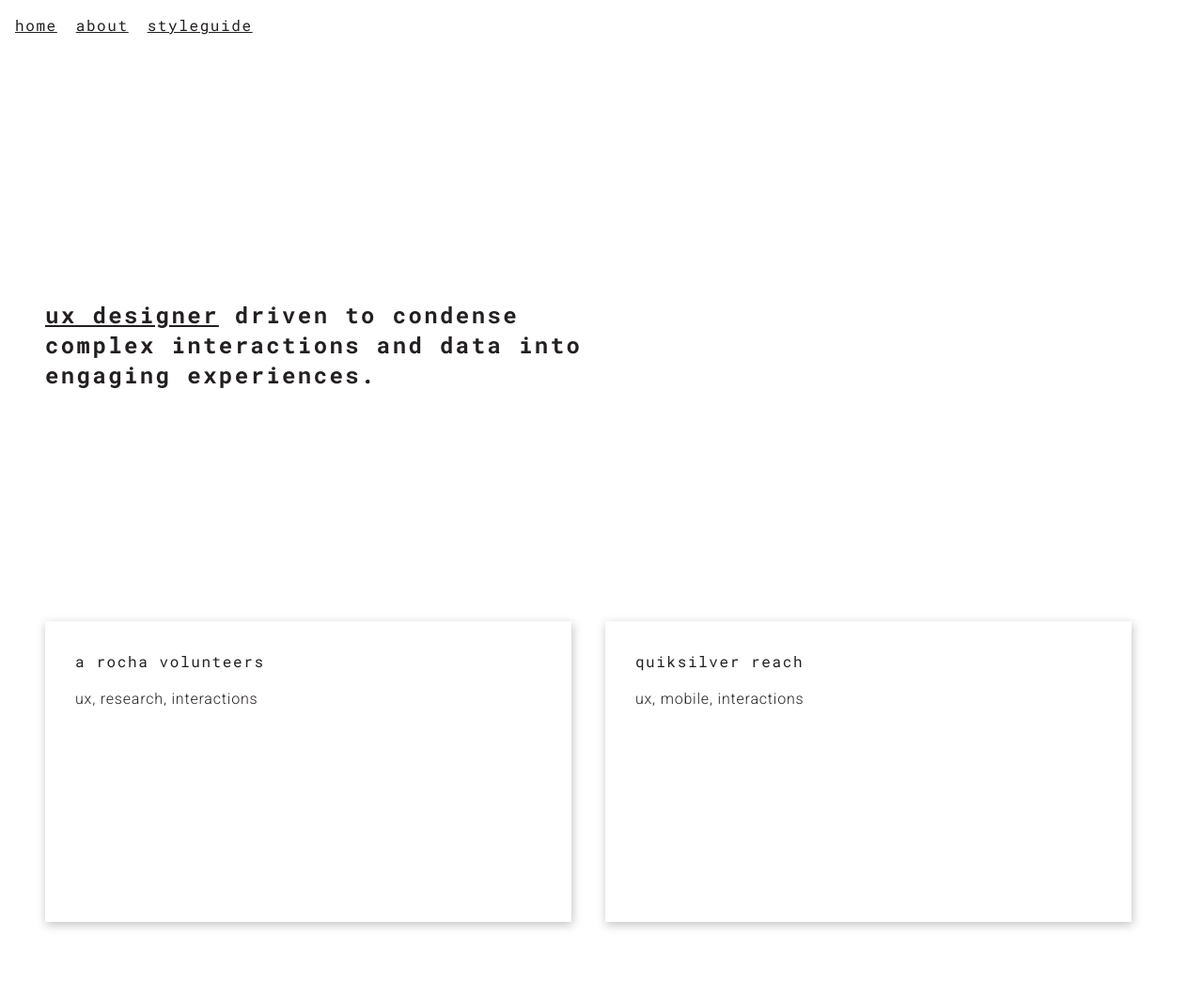
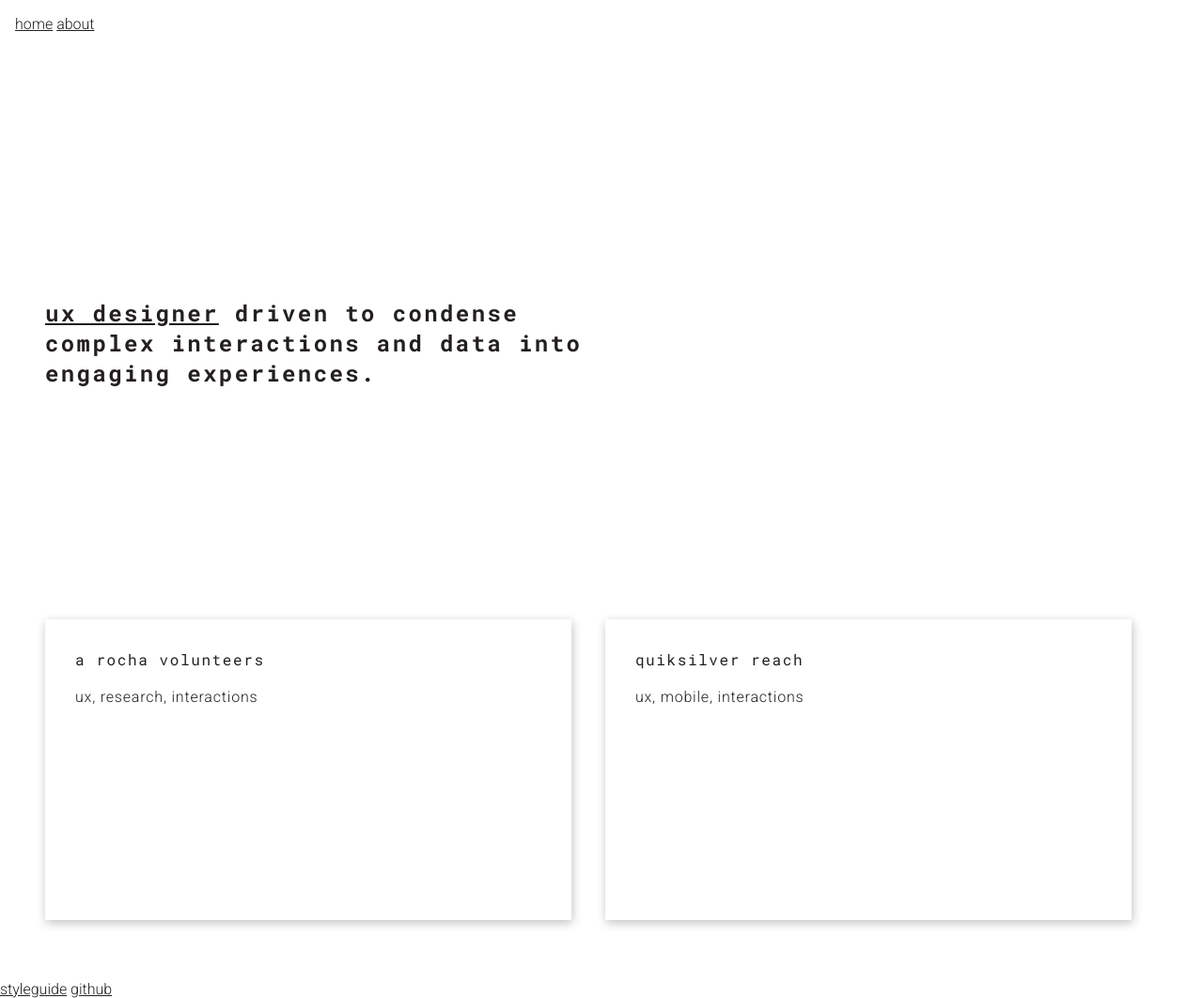
Before and after one commit to pcly95/339portfolio, a plain HTML site: page index.html in a window 1280 px wide. Shown: the whole page at 94% size. Drawn offline with Linux system fonts and the light colour scheme.

Commit message:
Edited nav

```diff
--- a/index.html
+++ b/index.html
@@ -17,9 +17,8 @@
   <body>
 
     <nav class="header-nav">
-      <a href="index.html" class="header-item">home</a>
-      <a href="about.html" class="header-item">about</a>
-      <a href="styleguide.html" class="header-item">styleguide</a>
+      <a href="index.html" class="nav-item">home</a>
+      <a href="about.html" class="nav-item">about</a>
     </nav>
 
     <section class="intro">
@@ -37,5 +36,10 @@
       </a>
     </section>
 
+    <nav class="footer-nav">
+      <a href="styleguide.html" class="nav-item">styleguide</a>
+      <a href="https://github.com/pcly95/339portfolio" class="nav-item">github</a>
+    </nav>
+
   </body>
 </html>
```
